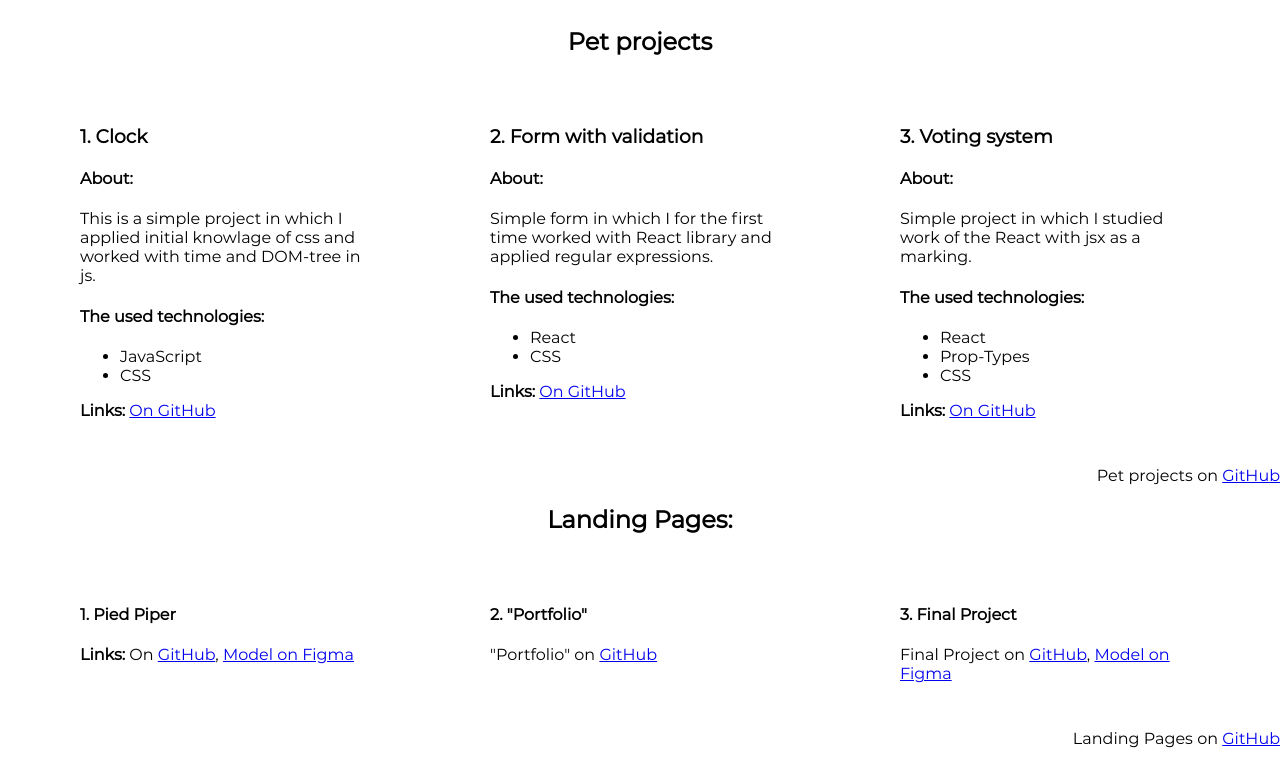
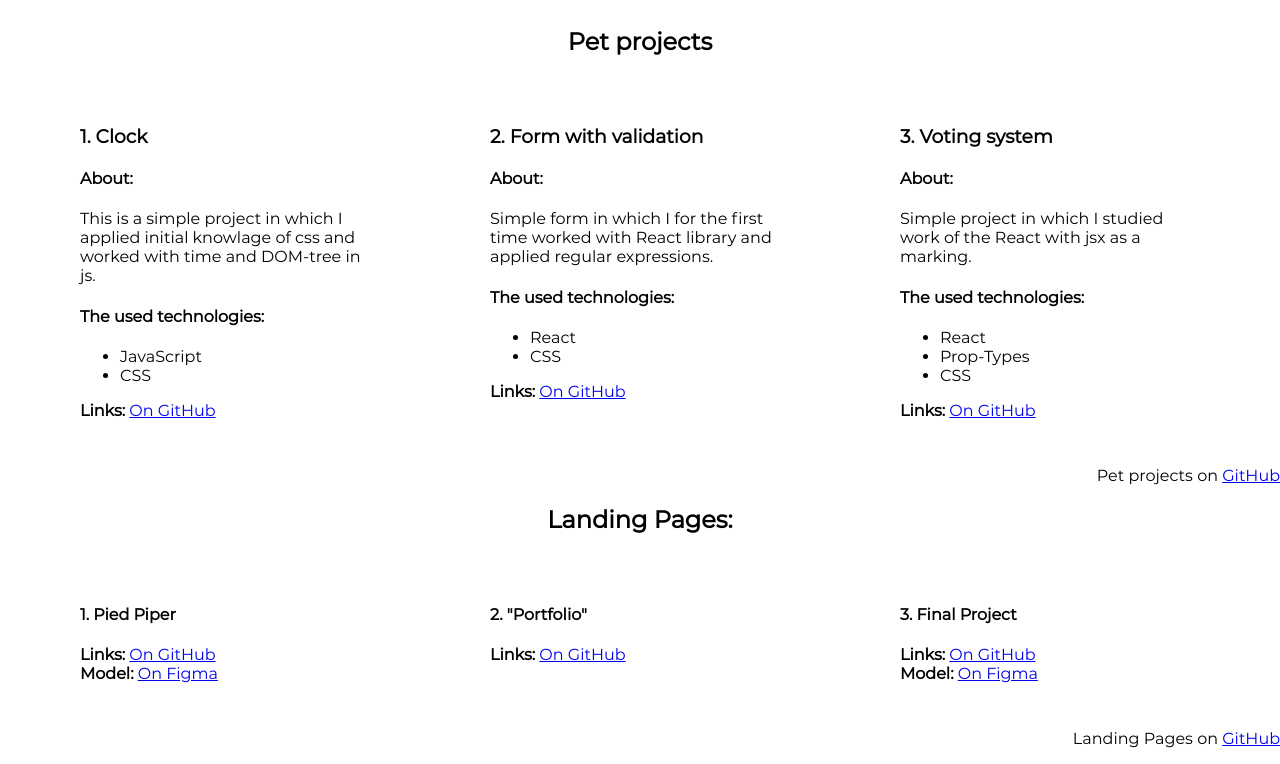
Before and after one commit to EgorEast/my-portfolio-page, a plain HTML site: page index.html in a window 1280 px wide. Shown: the part 905-1669 px from the top of the page. Drawn offline with Linux system fonts and the light colour scheme.

Commit message:
corrected links in landing pages section

```diff
--- a/index.html
+++ b/index.html
@@ -180,27 +180,30 @@
         <div class="section-item">
           <h4>1. Pied Piper</h4>
           <b>Links: </b>
-          <span>On <a href="https://github.com/EgorEast/LandingPages/tree/main/Stepik/Pied%20Piper"
-              target="_blank">GitHub</a>,
+          <span><a href="https://github.com/EgorEast/LandingPages/tree/main/Stepik/Pied%20Piper" target="_blank">On
+              GitHub</a><br>
+            <b>Model: </b>
             <a href="https://www.figma.com/file/BL7wdCOSIxYFu1uxctuVzg/%D0%94%D0%BE%D0%BC%D0%B0%D1%88%D0%BD%D0%B5%D0%B5-%D0%B7%D0%B0%D0%B4%D0%B0%D0%BD%D0%B8%D0%B5-Pied-Piper?node-id=0%3A1"
-              target="_blank">Model
-              on
-              Figma</a>
+              target="_blank">
+              On Figma</a>
           </span>
         </div>
 
         <div class="section-item">
           <h4>2. "Portfolio"</h4>
-          <p>"Portfolio" on <a href="https://github.com/EgorEast/LandingPages/tree/main/Stepik/Learn%20BOOTSTRAP"
-              target="_blank">GitHub</a>
-          </p>
+          <b>Links: </b>
+          <span><a href="https://github.com/EgorEast/LandingPages/tree/main/Stepik/Learn%20BOOTSTRAP" target="_blank">On
+              GitHub</a>
+          </span>
         </div>
         <div class="section-item">
           <h4>3. Final Project</h4>
-          <span>Final Project on <a href="https://github.com/EgorEast/LandingPages/tree/main/Stepik/Final%20Project"
-              target="_blank">GitHub</a>,
-            <a href="https://www.figma.com/file/8lxQ3PGYTHQsCgTXnEJre8/Uber-Eats" target="_blank">Model on
-              Figma</a>
+          <b>Links: </b>
+          <span><a href="https://github.com/EgorEast/LandingPages/tree/main/Stepik/Final%20Project" target="_blank">On
+              GitHub</a><br>
+            <b>Model: </b>
+            <a href="https://www.figma.com/file/8lxQ3PGYTHQsCgTXnEJre8/Uber-Eats" target="_blank">
+              On Figma</a>
           </span>
         </div>
       </div>
```
